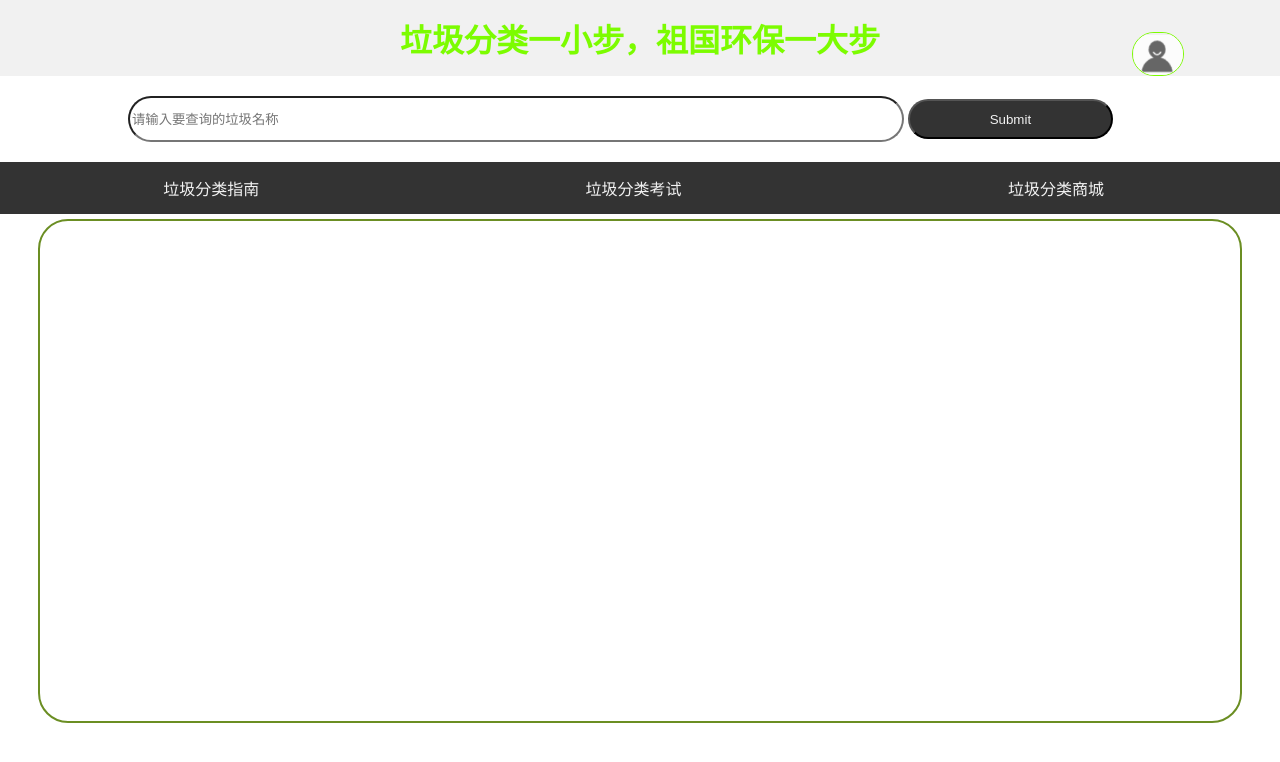
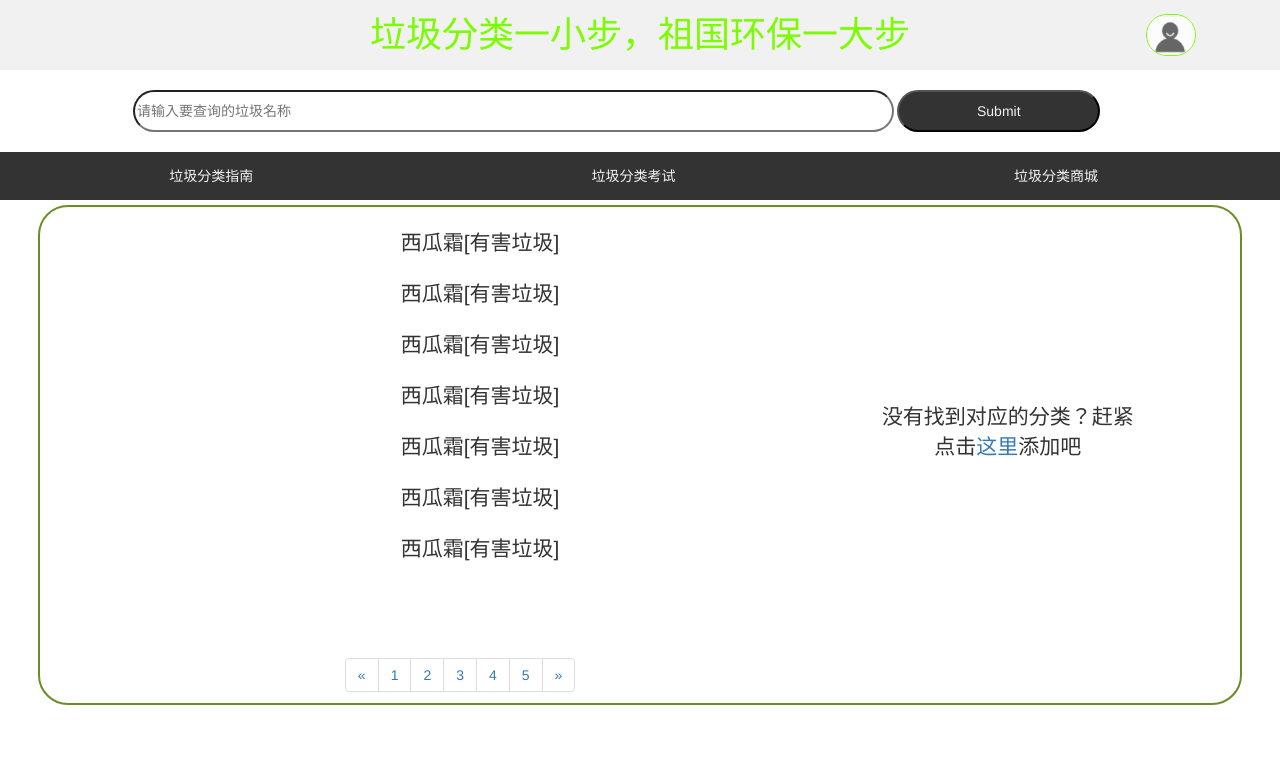
Before and after one commit to myldsb/wastes-classification, a Flask app: template flaskp/templates/search/search.html in a window 1280 px wide. Shown: the top 762 px of the page. Run offline with Flask 2, Linux system fonts and the light colour scheme; the template is opened without the code that fills it, so the values that code supplies are empty; some libraries are stand-ins or nearby versions.

Commit message:
add the search.html

```diff
--- a/flaskp/__init__.py
+++ b/flaskp/__init__.py
@@ -17,3 +17,6 @@ app.register_blueprint(auth.bp)
 
 from . import guide
 app.register_blueprint(guide.bp)
+
+from . import search
+app.register_blueprint(search.bp)
--- a/flaskp/templates/base.html
+++ b/flaskp/templates/base.html
@@ -4,6 +4,9 @@
 <meta charset="utf-8">
 <title>垃圾分类</title>
 <meta name="viewport" content="width=device-width, initial-scale=1">
+<script src="https://code.jquery.com/jquery.js" type="text/javascript"></script>
+<link href="https://maxcdn.bootstrapcdn.com/bootstrap/3.3.7/css/bootstrap.min.css" rel="stylesheet">
+<script href="https://maxcdn.bootstrapcdn.com/bootstrap/3.3.7/js/bootstrap.min.css"></script>
 <style>
 /** {
   box-sizing: border-box;
--- a/flaskp/templates/index.html
+++ b/flaskp/templates/index.html
@@ -13,6 +13,7 @@
 /*垃圾图标*/
 .index-header>img {
     width: 10%;
+    height: 20%;
     padding: 1em 7%;
 }
 
--- a/flaskp/templates/search/search.html
+++ b/flaskp/templates/search/search.html
@@ -3,12 +3,71 @@
 
 <style type="text/css">
 
+#search-res {
+	float: left;
+	width:70%;
+	height:500px;
+	/*border : 1px solid black;*/
+	text-align: center;
+}
+
+.search-data {
+	text-align: center;
+	list-style-type: none;
+	height: 400px;
+}
+
+.search-data > li {
+	margin:1em 0;
+	font-size: 1.5em;
+}
+
+#new_event {
+	width:20%;
+	font: 1.5em solid black;
+	text-align: center;
+	display: inline-block;
+	position: absolute;
+	top:50%;
+}
+
+#new_event a {
+	cursor: pointer;
+}
 
 </style>
 
 <div>
+	<div id="search-res">
+		<ul class="search-data">
+		    <li>西瓜霜[有害垃圾]</li>
+		    <li>西瓜霜[有害垃圾]</li>
+		    <li>西瓜霜[有害垃圾]</li>
+		    <li>西瓜霜[有害垃圾]</li>
+		    <li>西瓜霜[有害垃圾]</li>
+		    <li>西瓜霜[有害垃圾]</li>
+		    <li>西瓜霜[有害垃圾]</li>
+		</ul>
+		<ul class="pagination">
+		    <li><a href="#">&laquo;</a></li>
+		    <li><a href="#">1</a></li>
+		    <li><a href="#">2</a></li>
+		    <li><a href="#">3</a></li>
+		    <li><a href="#">4</a></li>
+		    <li><a href="#">5</a></li>
+		    <li><a href="#">&raquo;</a></li>
+		</ul>
+	</div>
+	<div id="new_event">
+		<p>没有找到对应的分类？赶紧点击<a>这里</a>添加吧</p>
+	</div>
+
 
 </div>
 
+<script type="text/javascript">
+
+</script>
+
 
 {% endblock %}
```
Also changed, not shown: flaskp/search.py (added, +7 -0 lines).
